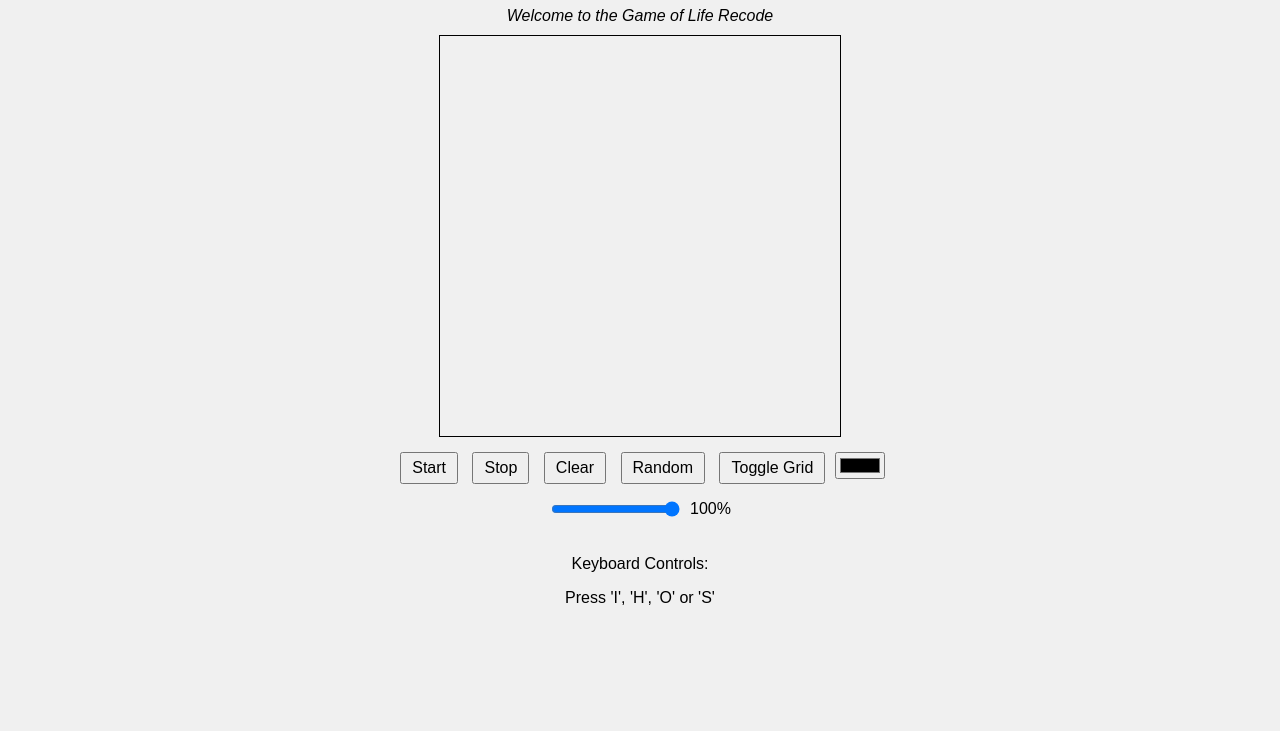
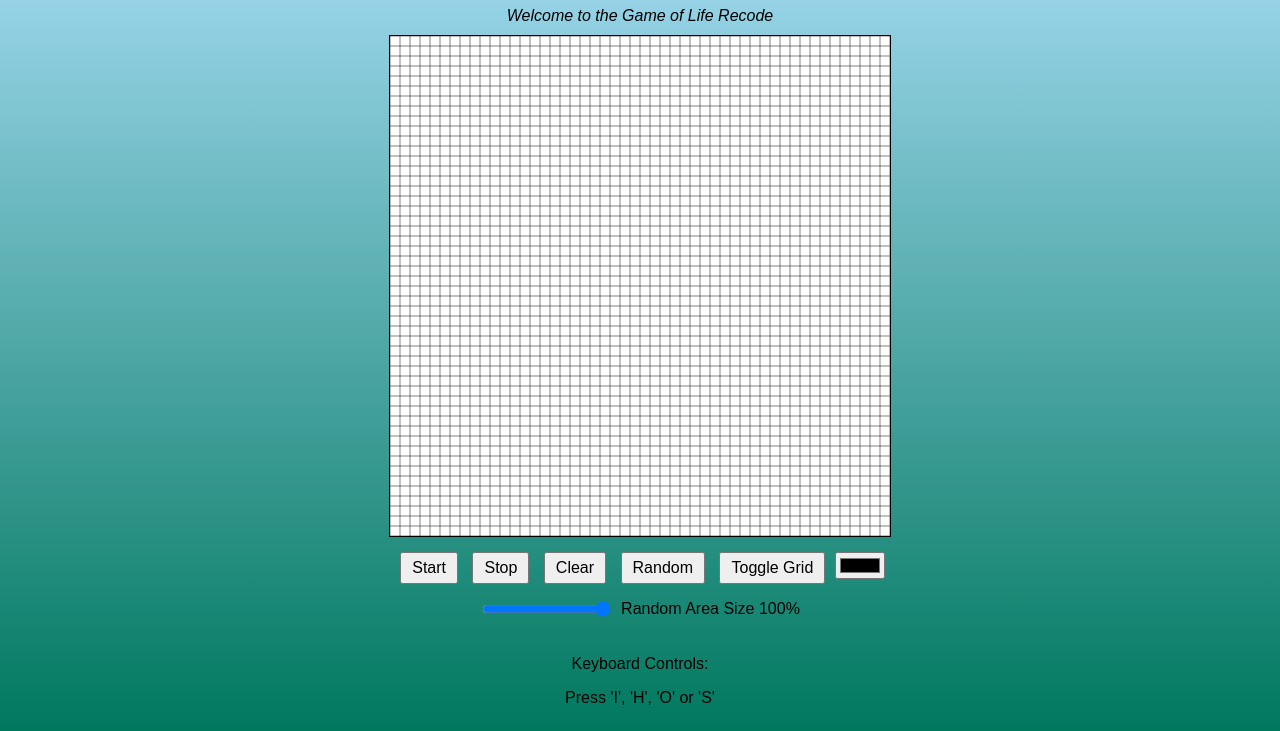
Before and after one commit to MiepDevelopment/GameOfLife, a plain HTML site: page src/index.html in a window 1280 px wide. Shown: the part 81-812 px from the top of the page. Drawn offline with Linux system fonts and the light colour scheme.

Commit message:
better color and clear on randomize

```diff
--- a/src/index.html
+++ b/src/index.html
@@ -9,7 +9,7 @@
 <body>
     <h1>Game of Life Recode</h1>
     <div id="statusText">Welcome to the Game of Life Recode</div>
-    <canvas id="gameCanvas" width="400" height="400"></canvas>
+    <canvas id="gameCanvas" width="500" height="500"></canvas>
     <div>
         <button id="startBtn">Start</button>
         <button id="stopBtn">Stop</button>
@@ -20,7 +20,7 @@
     </div>
     <div class="slider-container">
         <input type="range" id="sizeSlider" min="10" max="100" value="100" step="10">
-        <span id="sizeValue">100%</span>
+        <span id="sizeValue">Random Area Size 100%</span>
     </div>
     <div class="controls-info">
         <p>Keyboard Controls:</p>
--- a/src/script.js
+++ b/src/script.js
@@ -8,7 +8,7 @@ function createGameOfLife(canvasId, statusId, cellSize = 10) {
   let grid = createGrid();
   let isRunning = false;
   let intervalId = null;
-  let showGrid = false;
+  let showGrid = true;
   let randomAreaSize = 100; // Default size (%)
 
   function createGrid() {
@@ -242,10 +242,17 @@ window.onload = function () {
 
   document.getElementById("startBtn").addEventListener("click", game.start);
   document.getElementById("stopBtn").addEventListener("click", game.stop);
-  document.getElementById("clearBtn").addEventListener("click", game.clear);
+  document.getElementById("clearBtn").addEventListener("click", function () {
+    game.stop(); game.clear();
+  });
+
   document
     .getElementById("randomBtn")
-    .addEventListener("click", game.randomize);
+    .addEventListener("click", function () {
+      game.clear();
+      game.randomize();
+    });
+
   document
     .getElementById("toggleGridBtn")
     .addEventListener("click", game.toggleGrid);
@@ -253,7 +260,7 @@ window.onload = function () {
   const sizeSlider = document.getElementById("sizeSlider");
   sizeSlider.addEventListener("input", function () {
     game.setRandomAreaSize(this.value);
-    document.getElementById("sizeValue").textContent = this.value + "%";
+    document.getElementById("sizeValue").textContent = "Random Area Size " + this.value + "%";
   });
 
   game.draw();
--- a/src/style.css
+++ b/src/style.css
@@ -3,12 +3,15 @@ body {
     display: flex;
     flex-direction: column;
     align-items: center;
-    background-color: #f0f0f0;
+    /* background-color: #7d7c7c; */
+    background-image: linear-gradient(#a6dcf5, #00785e);
+    padding: 0px 0px;
 }
 
 canvas {
     border: 1px solid #000;
     margin-bottom: 10px;
+    background-color: white;
 }
 
 button {
```
